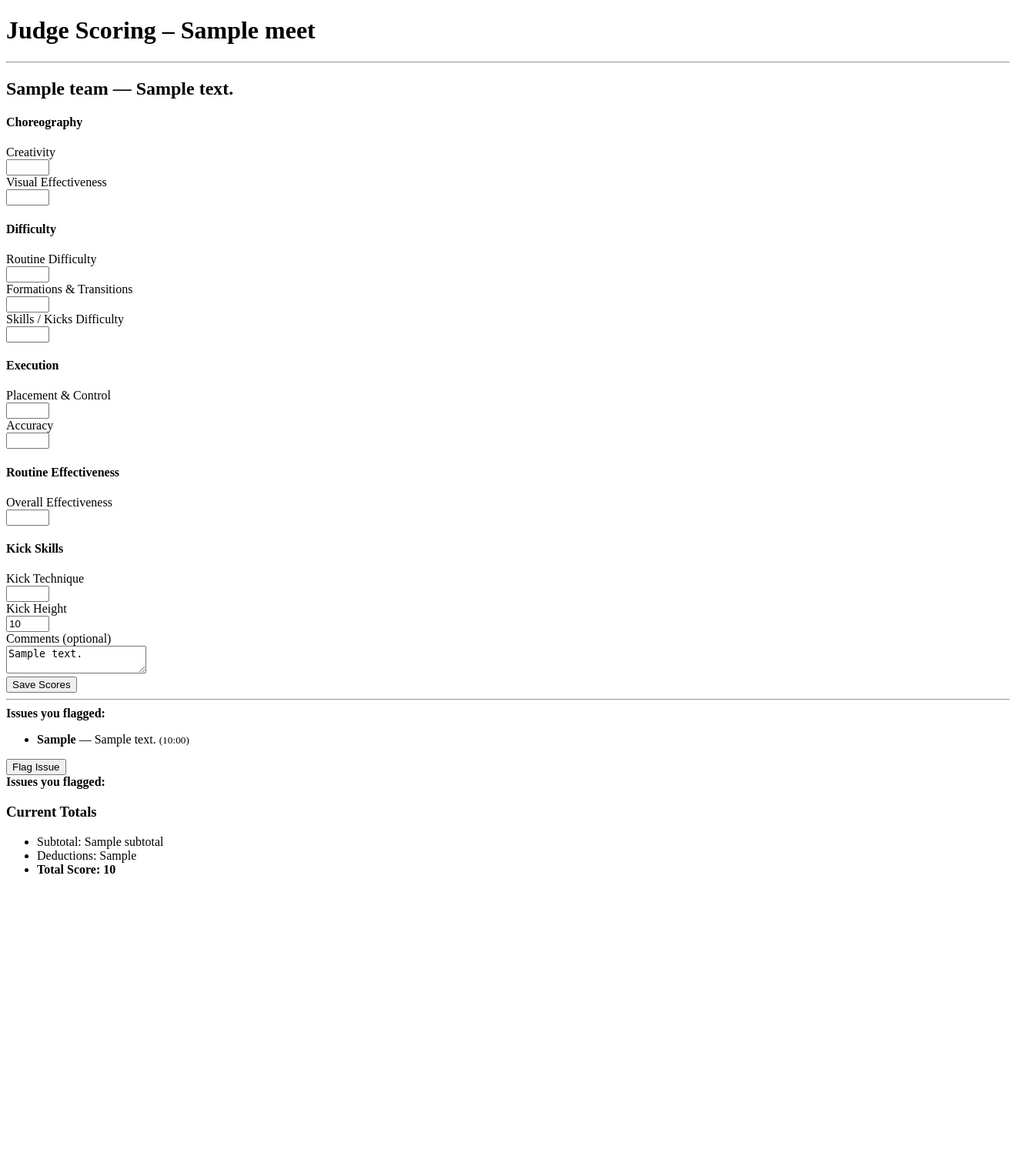
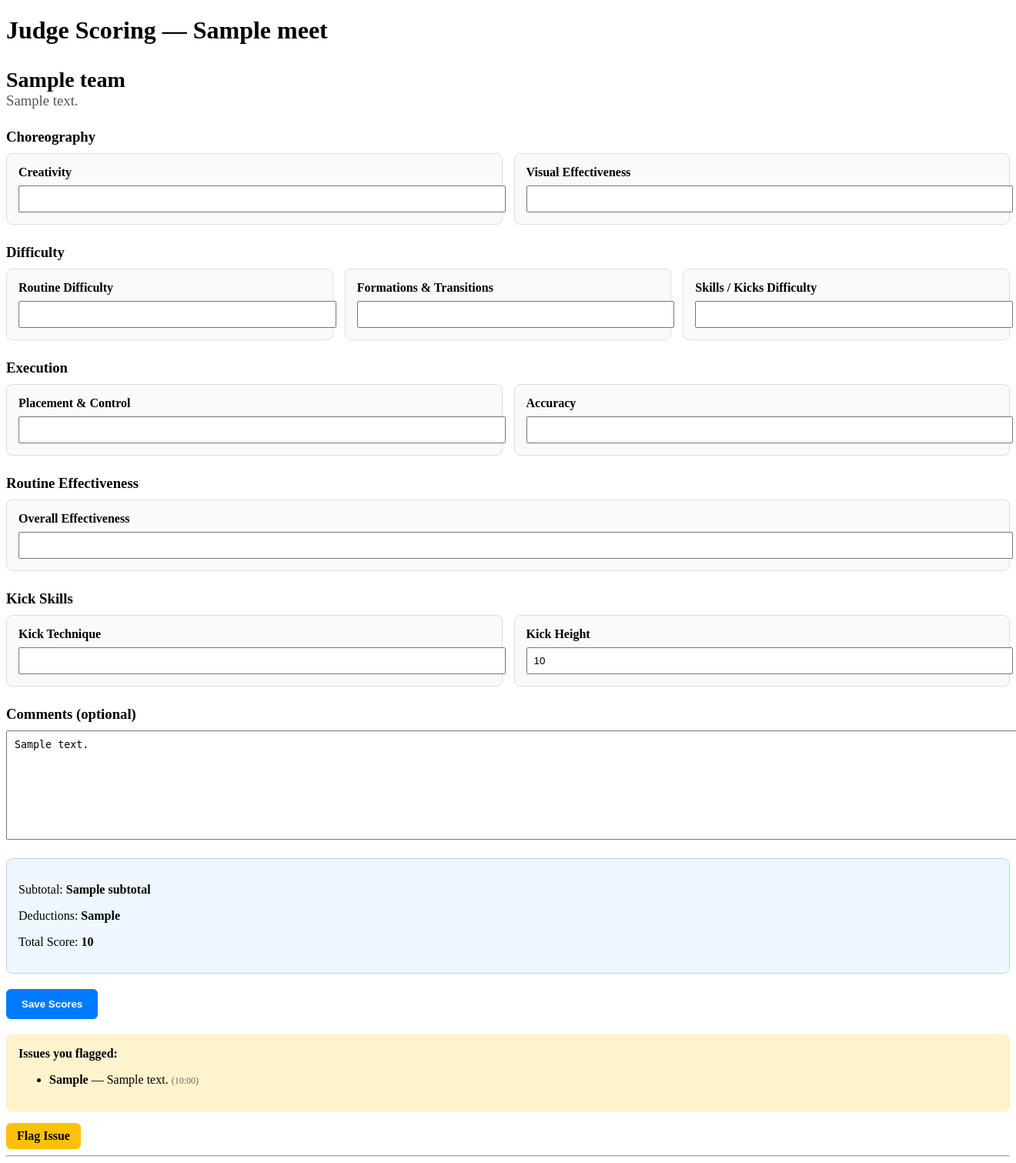
Before and after one commit to mlsmoorman/mshsl-dance-tabulation, a Django app: template judging/templates/judging/judge_score_entry.html in a window 1320 px wide; the page is wider, and only the part inside the window is pictured. Shown: that part at 77% size. Before the commit the page ends 1135 px from the top of that part, so only its background shows below. Run offline with Django 5.2, Linux system fonts and the light colour scheme; the template is opened without the code that fills it: most values are stand-ins (such as "Sample title", 1, 10 or a date in 2020).

Commit message:
updates judge score entry to new formatting

```diff
--- a/judging/templates/judging/judge_score_entry.html
+++ b/judging/templates/judging/judge_score_entry.html
@@ -1,187 +1,272 @@
 {% extends "base.html" %}
 {% block content %}
 
-<h1>Judge Scoring – {{ meet.name }}</h1>
+<h1>Judge Scoring — {{ meet.name }}</h1>
 
 {% if entry_sheets %}
   {% for entry, sheet, judge_issues in entry_sheets %}
 
-    <hr>
-    <h2>{{ entry.team.name }} — {{ entry.get_division_display }}</h2>
+  <div class="routine-header">
+      <h2>{{ entry.team.name }}</h2>
+      <h3 class="division">{{ entry.get_division_display }}</h3>
+  </div>
 
-    <form method="POST">
+  <form method="POST" class="score-form">
       {% csrf_token %}
       <input type="hidden" name="entry_id" value="{{ entry.id }}">
 
-      <h4>Choreography</h4>
+      <!-- ===================== CHOREOGRAPHY ===================== -->
+      <div class="section">
+          <h3>Choreography</h3>
 
-      <div class="card mb-3">
-        <div class="card-header">Creativity</div>
-        <div class="card-body">
-          <input type="number" name="choreo_creativity" class="form-control"
+          <div class="score-grid">
+              <div class="score-card">
+                  <label>Creativity</label>
+                  <input type="number" name="choreo_creativity"
                          value="{{ sheet.choreo_creativity }}" min="1" max="10" required>
+              </div>
+
+              <div class="score-card">
+                  <label>Visual Effectiveness</label>
+                  <input type="number" name="choreo_visual_effect"
+                         value="{{ sheet.choreo_visual_effect }}" min="1" max="10" required>
+              </div>
           </div>
       </div>
 
-      <div class="card mb-3">
-        <div class="card-header">Visual Effectiveness</div>
-        <div class="card-body">
-          <input type="number" name="choreo_visual_effect" class="form-control"
-                 value="{{ sheet.choreo_visual_effect }}" min="1" max="10" required>
+      <!-- ===================== DIFFICULTY ===================== -->
+      <div class="section">
+          <h3>Difficulty</h3>
+
+          <div class="score-grid">
+              <div class="score-card">
+                  <label>Routine Difficulty</label>
+                  <input type="number" name="diff_routine"
+                         value="{{ sheet.diff_routine }}" min="1" max="10" required>
+              </div>
+
+              <div class="score-card">
+                  <label>Formations & Transitions</label>
+                  <input type="number" name="diff_formations"
+                         value="{{ sheet.diff_formations }}" min="1" max="10" required>
+              </div>
+
+              <div class="score-card">
+                  <label>Skills / Kicks Difficulty</label>
+                  <input type="number" name="diff_skills_or_kicks"
+                         value="{{ sheet.diff_skills_or_kicks }}" min="1" max="10" required>
+              </div>
           </div>
       </div>
 
-      <h4>Difficulty</h4>
+      <!-- ===================== EXECUTION ===================== -->
+      <div class="section">
+          <h3>Execution</h3>
 
-      <div class="card mb-3">
-        <div class="card-header">Routine Difficulty</div>
-        <div class="card-body">
-          <input type="number" name="diff_routine" class="form-control"
-                 value="{{ sheet.diff_routine }}" min="1" max="10" required>
+          <div class="score-grid">
+              <div class="score-card">
+                  <label>Placement & Control</label>
+                  <input type="number" name="exec_placement_control"
+                         value="{{ sheet.exec_placement_control }}" min="1" max="10" required>
+              </div>
+
+              <div class="score-card">
+                  <label>Accuracy</label>
+                  <input type="number" name="exec_accuracy"
+                         value="{{ sheet.exec_accuracy }}" min="1" max="10" required>
+              </div>
           </div>
       </div>
 
-      <div class="card mb-3">
-        <div class="card-header">Formations & Transitions</div>
-        <div class="card-body">
-          <input type="number" name="diff_formations" class="form-control"
-                 value="{{ sheet.diff_formations }}" min="1" max="10" required>
+      <!-- ===================== ROUTINE EFFECTIVENESS ===================== -->
+      <div class="section">
+          <h3>Routine Effectiveness</h3>
+
+          <div class="score-grid">
+              <div class="score-card">
+                  <label>Overall Effectiveness</label>
+                  <input type="number" name="routine_effectiveness"
+                         value="{{ sheet.routine_effectiveness }}" min="1" max="10" required>
+              </div>
           </div>
       </div>
 
-      <div class="card mb-3">
-        <div class="card-header">Skills / Kicks Difficulty</div>
-        <div class="card-body">
-          <input type="number" name="diff_skills_or_kicks" class="form-control"
-                 value="{{ sheet.diff_skills_or_kicks }}" min="1" max="10" required>
-        </div>
+      <!-- ===================== DIVISION-SPECIFIC ===================== -->
+      {% if entry.division == "JAZZ" %}
+      <div class="section">
+          <h3>Jazz Skills</h3>
+
+          <div class="score-grid">
+              <div class="score-card">
+                  <label>Turns</label>
+                  <input type="number" name="skills_turns"
+                         value="{{ sheet.skills_turns }}" min="1" max="10" required>
               </div>
 
-      <h4>Execution</h4>
-
-      <div class="card mb-3">
-        <div class="card-header">Placement & Control</div>
-        <div class="card-body">
-          <input type="number" name="exec_placement_control" class="form-control"
-                 value="{{ sheet.exec_placement_control }}" min="1" max="10" required>
+              <div class="score-card">
+                  <label>Leaps & Jumps</label>
+                  <input type="number" name="skills_leaps_jumps"
+                         value="{{ sheet.skills_leaps_jumps }}" min="1" max="10" required>
               </div>
-      </div>
-
-      <div class="card mb-3">
-        <div class="card-header">Accuracy</div>
-        <div class="card-body">
-          <input type="number" name="exec_accuracy" class="form-control"
-                 value="{{ sheet.exec_accuracy }}" min="1" max="10" required>
-        </div>
-      </div>
-
-      <h4>Routine Effectiveness</h4>
-
-      <div class="card mb-3">
-        <div class="card-header">Overall Effectiveness</div>
-        <div class="card-body">
-          <input type="number" name="routine_effectiveness" class="form-control"
-                 value="{{ sheet.routine_effectiveness }}" min="1" max="10" required>
-        </div>
-      </div>
-
-      {% if entry.division == "JAZZ" %}
-        <h4>Jazz Skills</h4>
-
-        <div class="card mb-3">
-          <div class="card-header">Turns</div>
-          <div class="card-body">
-            <input type="number" name="skills_turns" class="form-control"
-                   value="{{ sheet.skills_turns }}" min="1" max="10" required>
-          </div>
-        </div>
-
-        <div class="card mb-3">
-          <div class="card-header">Leaps & Jumps</div>
-          <div class="card-body">
-            <input type="number" name="skills_leaps_jumps" class="form-control"
-                   value="{{ sheet.skills_leaps_jumps }}" min="1" max="10" required>
           </div>
       </div>
 
       {% else %}
-        <h4>Kick Skills</h4>
+      <div class="section">
+          <h3>Kick Skills</h3>
 
-        <div class="card mb-3">
-          <div class="card-header">Kick Technique</div>
-          <div class="card-body">
-            <input type="number" name="kicks_technique" class="form-control"
+          <div class="score-grid">
+              <div class="score-card">
+                  <label>Kick Technique</label>
+                  <input type="number" name="kicks_technique"
                          value="{{ sheet.kicks_technique }}" min="1" max="10" required>
               </div>
-        </div>
 
-        <div class="card mb-3">
-          <div class="card-header">Kick Height</div>
-          <div class="card-body">
-            <input type="number" name="kicks_height" class="form-control"
+              <div class="score-card">
+                  <label>Kick Height</label>
+                  <input type="number" name="kicks_height"
                          value="{{ sheet.kicks_height }}" min="1" max="10" required>
               </div>
           </div>
-
+      </div>
       {% endif %}
 
-      <div class="card mb-3">
-        <div class="card-header">Comments (optional)</div>
-        <div class="card-body">
-          <textarea name="comments" class="form-control">{{ sheet.comments }}</textarea>
-        </div>
+      <!-- ===================== COMMENTS ===================== -->
+      <div class="section">
+          <h3>Comments (optional)</h3>
+          <textarea name="comments" class="comments-box">{{ sheet.comments }}</textarea>
       </div>
 
-      <button class="btn btn-primary">Save Scores</button>
+      <!-- ===================== TOTALS ===================== -->
+      <div class="totals-box">
+          <p>Subtotal: <strong>{{ sheet.subtotal }}</strong></p>
+          <p>Deductions: <strong>{{ sheet.other_deduction }}</strong></p>
+          <p>Total Score: <strong>{{ sheet.total }}</strong></p>
+      </div>
+
+      <button class="save-button">Save Scores</button>
   </form>
 
-    <hr>
-
+  <!-- ===================== ISSUES ===================== -->
   {% if judge_issues %}
-      <div class="alert alert-warning mt-3">
+      <div class="issues-box">
           <strong>Issues you flagged:</strong>
           <ul>
               {% for issue in judge_issues %}
                   <li>
                       <strong>{{ issue.get_issue_type_display }}</strong>
                       — {{ issue.description }}
-                      <small class="text-muted">({{ issue.created_at|date:"H:i" }})</small>
+                      <small class="timestamp">({{ issue.created_at|date:"H:i" }})</small>
                   </li>
               {% endfor %}
           </ul>
       </div>
   {% endif %}
 
-
-    <a href="{% url 'judging:judge_flag_issue' entry.id %}">
-      <button class="btn btn-warning btn-sm">Flag Issue</button>
+  <a href="{% url 'judging:judge_flag_issue' entry.id %}" class="flag-button">
+      Flag Issue
   </a>
 
-    {% with issues=entry.issues.all %}
-      {% if issues %}
-        <div class="alert alert-warning mt-3">
-          <strong>Issues you flagged:</strong>
-          <ul>
-            {% for issue in issues %}
-              {% if issue.issue_type == 'manual_judge' and not issue.resolved %}
-                <li>{{ issue.message }} ({{ issue.created_at|date:"H:i" }})</li>
-              {% endif %}
-            {% endfor %}
-          </ul>
-        </div>
-      {% endif %}
-    {% endwith %}
-
-    <h3>Current Totals</h3>
-    <ul>
-      <li>Subtotal: {{ sheet.subtotal }}</li>
-      <li>Deductions: {{ sheet.other_deduction }}</li>
-      <li><strong>Total Score: {{ sheet.total }}</strong></li>
-    </ul>
+  <hr>
 
   {% endfor %}
 {% else %}
   <p>No entries found for this meet.</p>
 {% endif %}
 
+<style>
+/* ===== Routine Header ===== */
+.routine-header {
+    margin-top: 30px;
+}
+.routine-header h2 {
+    margin: 0;
+    font-size: 28px;
+}
+.division {
+    margin: 0;
+    color: #555;
+    font-weight: normal;
+}
+
+/* ===== Sections ===== */
+.section {
+    margin-top: 25px;
+}
+.section h3 {
+    margin-bottom: 10px;
+}
+
+/* ===== Score Grid ===== */
+.score-grid {
+    display: grid;
+    grid-template-columns: repeat(auto-fit, minmax(220px, 1fr));
+    gap: 15px;
+}
+.score-card {
+    background: #fafafa;
+    border: 1px solid #ddd;
+    border-radius: 8px;
+    padding: 15px;
+}
+.score-card label {
+    font-weight: bold;
+}
+.score-card input {
+    margin-top: 8px;
+    width: 100%;
+    padding: 8px;
+}
+
+/* ===== Comments ===== */
+.comments-box {
+    width: 100%;
+    height: 120px;
+    padding: 10px;
+}
+
+/* ===== Totals ===== */
+.totals-box {
+    margin-top: 20px;
+    background: #eef7ff;
+    border: 1px solid #bcd4f6;
+    padding: 15px;
+    border-radius: 8px;
+}
+
+/* ===== Buttons ===== */
+.save-button {
+    margin-top: 20px;
+    padding: 12px 20px;
+    background: #007bff;
+    color: white;
+    border-radius: 6px;
+    border: none;
+    font-weight: bold;
+}
+.flag-button {
+    display: inline-block;
+    margin-top: 15px;
+    padding: 8px 14px;
+    background: #ffc107;
+    color: black;
+    border-radius: 6px;
+    text-decoration: none;
+    font-weight: bold;
+}
+
+/* ===== Issues ===== */
+.issues-box {
+    margin-top: 20px;
+    background: #fff3cd;
+    border: 1px solid #ffeeba;
+    padding: 15px;
+    border-radius: 8px;
+}
+.timestamp {
+    color: #666;
+    font-size: 12px;
+}
+</style>
+
 {% endblock %}
```
Lines whose indentation alone changed are shown as unchanged.
